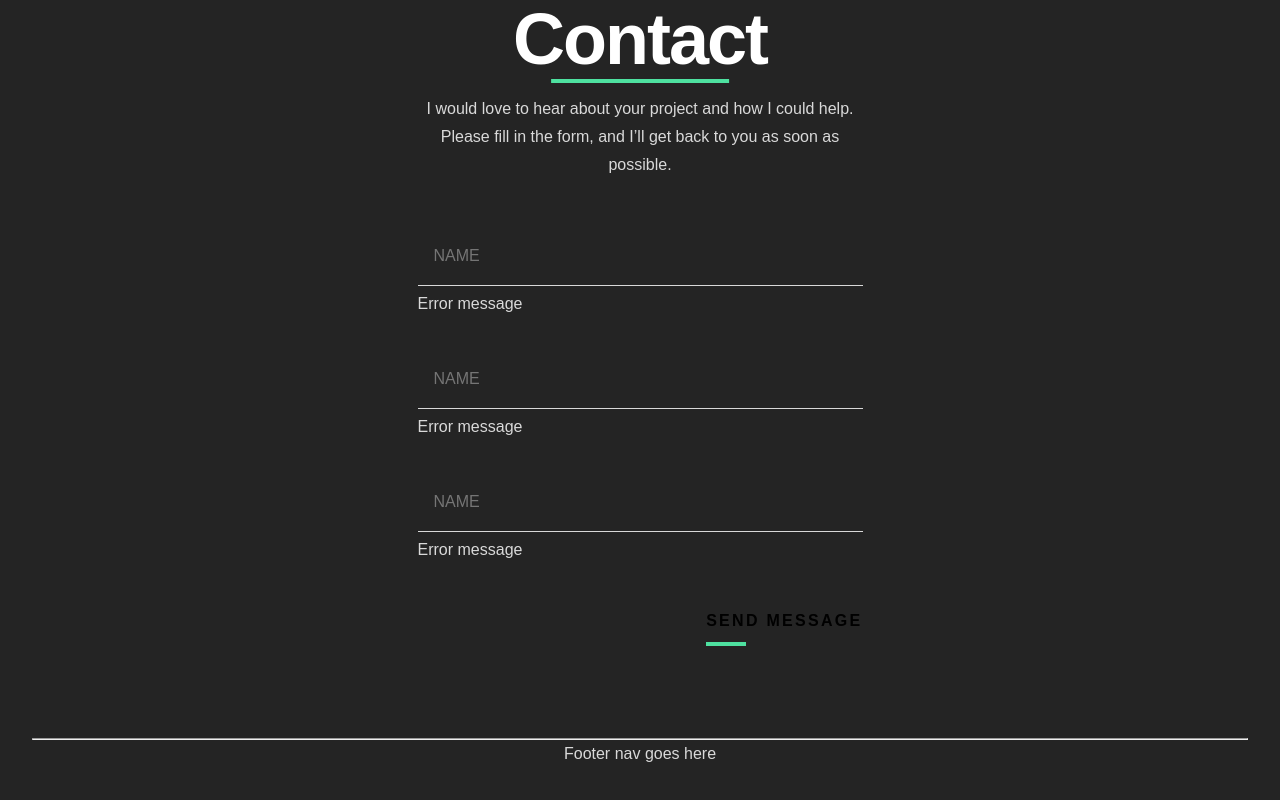
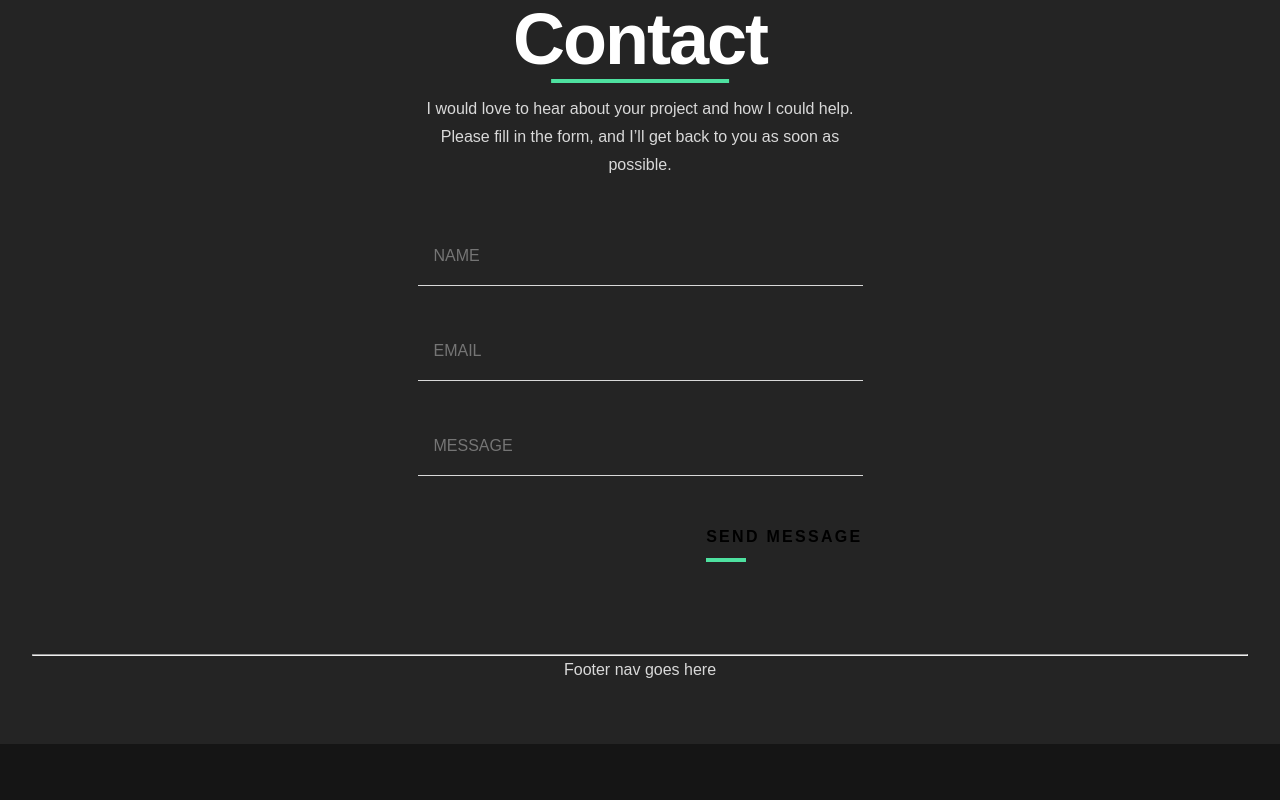
Before and after one commit to Hcmwebs/single-page-dev-portifolio, a React (Vite) app: page / in a window 1280 px wide. Shown: the part 3040-3840 px from the top of the page. After the commit the page ends 3784 px from the top, so only its background shows below. Built offline with nearby package versions, Linux system fonts and the light colour scheme.

Commit message:
added functionality to the inputs
Signed-off-by: Heze <64218603+Hcmwebs@users.noreply.github.com>

```diff
--- a/src/components/FormInput.jsx
+++ b/src/components/FormInput.jsx
@@ -1,17 +1,26 @@
-import React from 'react'
+import React, { useState } from 'react'
 
 const FormInput = (props) => {
-	const { label, id, handleChange, error, ...inputs } = props
+	const { label, id, handleChange, error, errorMessage, ...inputProps } = props
+
+	const [focused, setFocused] = useState(false)
+
+	const handleFocused = () => {
+		setFocused(true)
+	}
+
 	return (
 		<div className='form-group'>
 			<input
-				type='text'
-				name='Name'
-				id='name'
-				placeholder='Name'
-				aria-label='name'
+				{...inputProps}
+				aria-label={label}
+				onChange={handleChange}
+				onBlur={handleFocused}
+        onFocus = {() =>inputProps.name === 'message' && setFocused(true)}
+				focused={focused.toString()}
+        className = {`${error ? 'success' : 'error'}`}
 			/>
-			<span>Error message </span>
+			<span className='error'>{errorMessage} </span>
 		</div>
 	)
 }
```
